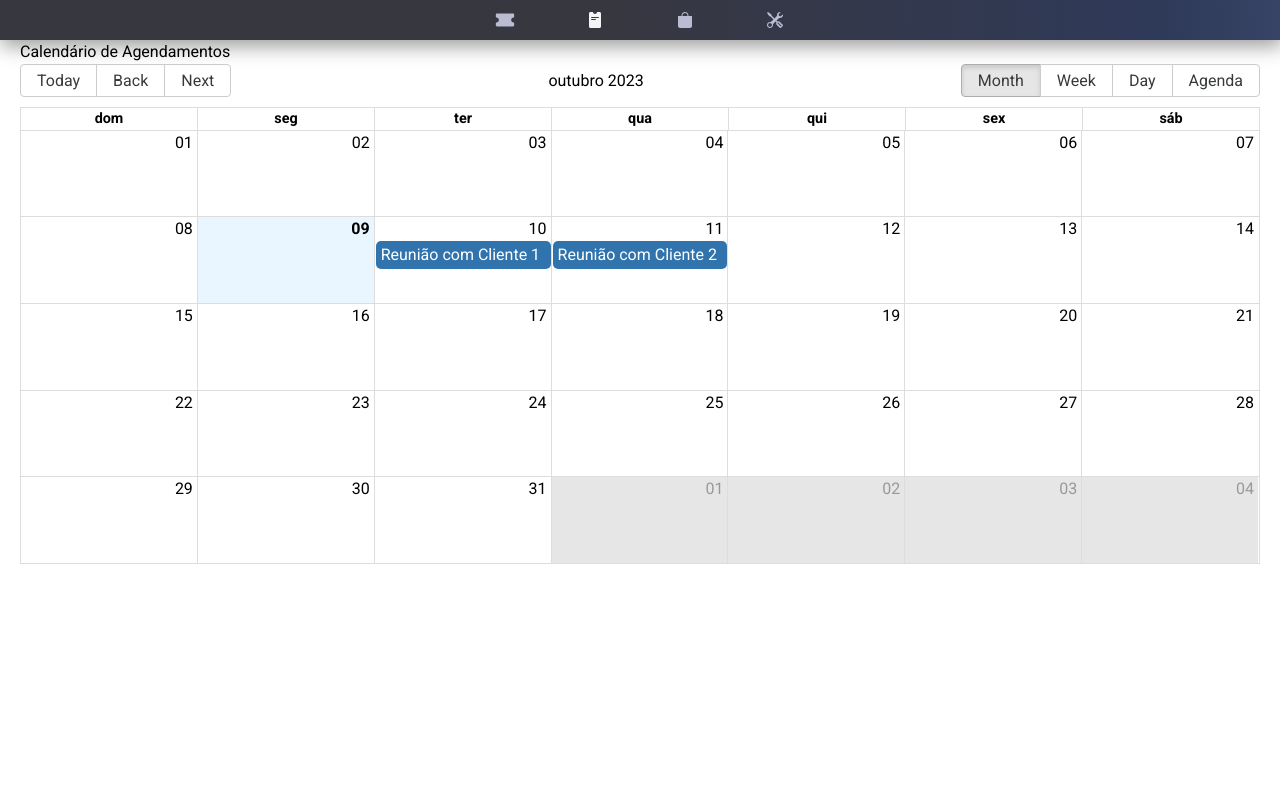
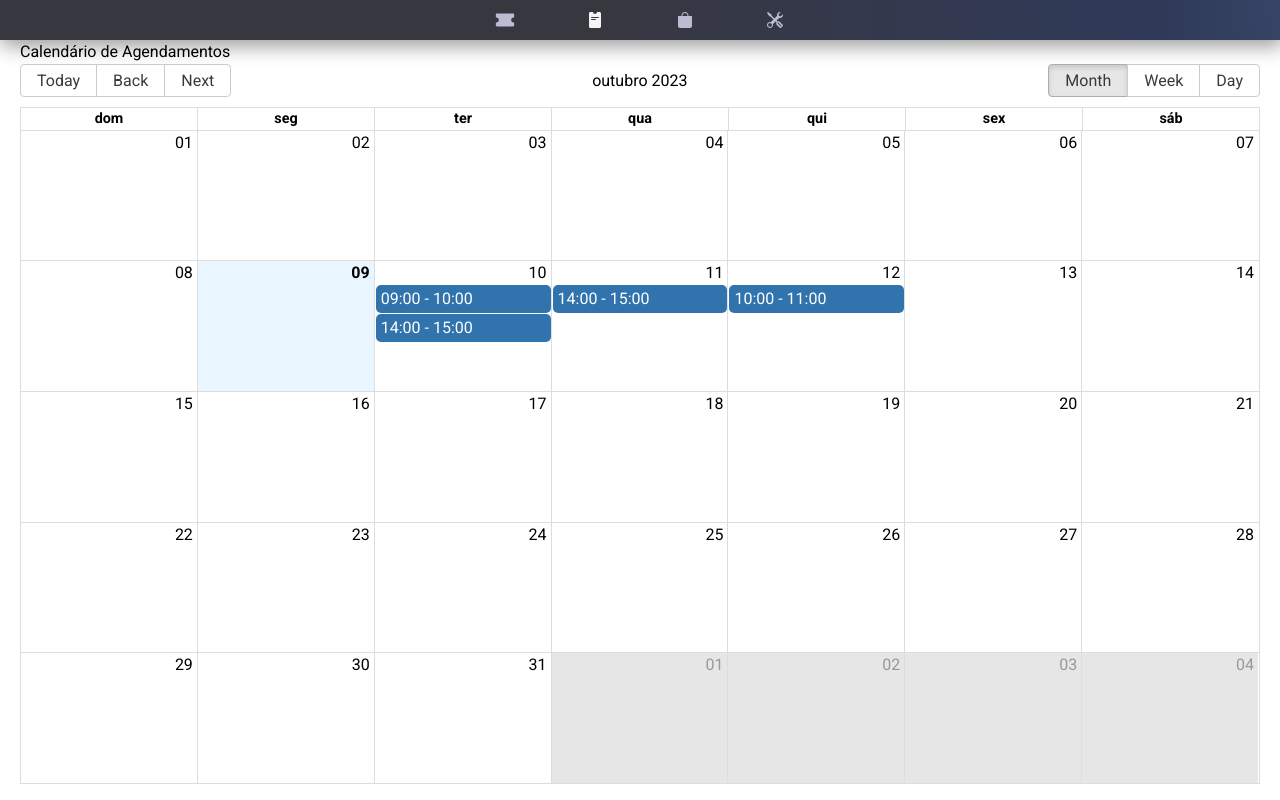
Before and after one commit to janderson22-creator/Agendify-admin, a React (Vite) app: page /commerce/schedules in a window 1280 px wide. Built offline with nearby package versions, Linux system fonts and the light colour scheme; no server answers; the database is empty.

Commit message:
add calendar

```diff
--- a/src/pages/Schedules/index.tsx
+++ b/src/pages/Schedules/index.tsx
@@ -3,22 +3,48 @@ import { Calendar, momentLocalizer } from "react-big-calendar";
 import "react-big-calendar/lib/css/react-big-calendar.css";
 import moment from "moment";
 import "moment/locale/pt-br";
+
 const localizer = momentLocalizer(moment);
 
 // Simulação de dados de agendamento
 const eventos = [
   {
-    title: "Reunião com Cliente 1",
-    start: new Date(2023, 9, 10, 9, 0), // Ano, Mês (0-11), Dia, Hora, Minuto
+    title: "Janderson",
+    start: new Date(2023, 9, 10, 9, 0),
     end: new Date(2023, 9, 10, 10, 0),
   },
   {
-    title: "Reunião com Cliente 2",
+    title: "Rodolfo",
+    start: new Date(2023, 9, 10, 14, 0),
+    end: new Date(2023, 9, 10, 15, 0),
+  },
+  {
+    title: "Mathias",
     start: new Date(2023, 9, 11, 14, 0),
     end: new Date(2023, 9, 11, 15, 0),
   },
+  {
+    title: "Denis",
+    start: new Date(2023, 9, 12, 10, 0),
+    end: new Date(2023, 9, 12, 11, 0),
+  },
   // Adicione mais eventos conforme necessário
 ];
+
+// Função para agrupar eventos por dia e contar quantos eventos têm em cada dia
+function agruparEventosPorDia(eventos: any[]) {
+  const eventosPorDia: Record<string, any[]> = {};
+  eventos.forEach((evento) => {
+    const data = moment(evento.start).format("YYYY-MM-DD");
+    if (!eventosPorDia[data]) {
+      eventosPorDia[data] = [];
+    }
+    eventosPorDia[data].push(evento);
+  });
+  return eventosPorDia;
+}
+
+const eventosPorDia = agruparEventosPorDia(eventos);
 
 const Schedules: React.FC = () => {
   return (
@@ -27,9 +53,40 @@ const Schedules: React.FC = () => {
       <Calendar
         localizer={localizer}
         events={eventos}
-        startAccessor="start"
-        endAccessor="end"
-        style={{ height: 500 }} // Altura do calendário
+        startAccessor={(evento) => new Date(evento.start)}
+        endAccessor={(evento) => new Date(evento.end)}
+        style={{ height: "calc(100vh - 80px)" }}
+        views={["month", "week", "day"]}
+        components={{
+          month: {
+            event: ({ event }) => (
+              <div className="event-month">
+                <div className="event-details">
+                  {moment(event.start).format("HH:mm")} -{" "}
+                  {moment(event.end).format("HH:mm")}
+                </div>
+              </div>
+            ),
+          },
+          week: {
+            event: ({ event }) => (
+              <div className="event-week">
+                <div className="event-title">
+                  {event.title}
+                </div>
+              </div>
+            ),
+          },
+          day: {
+            event: ({ event }) => (
+              <div className="event-day">
+                <div className="event-title">
+                  {event.title}
+                </div>
+              </div>
+            ),
+          },
+        }}
       />
     </div>
   );
```
